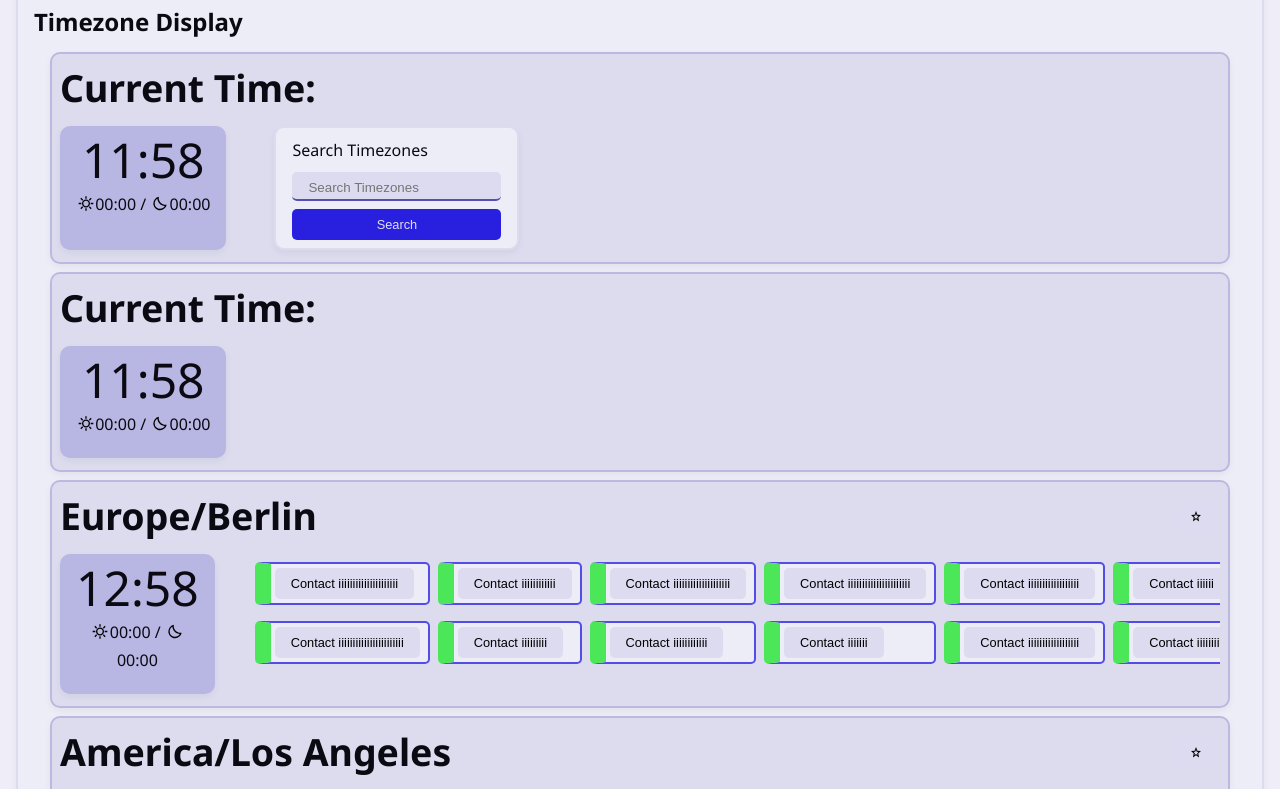
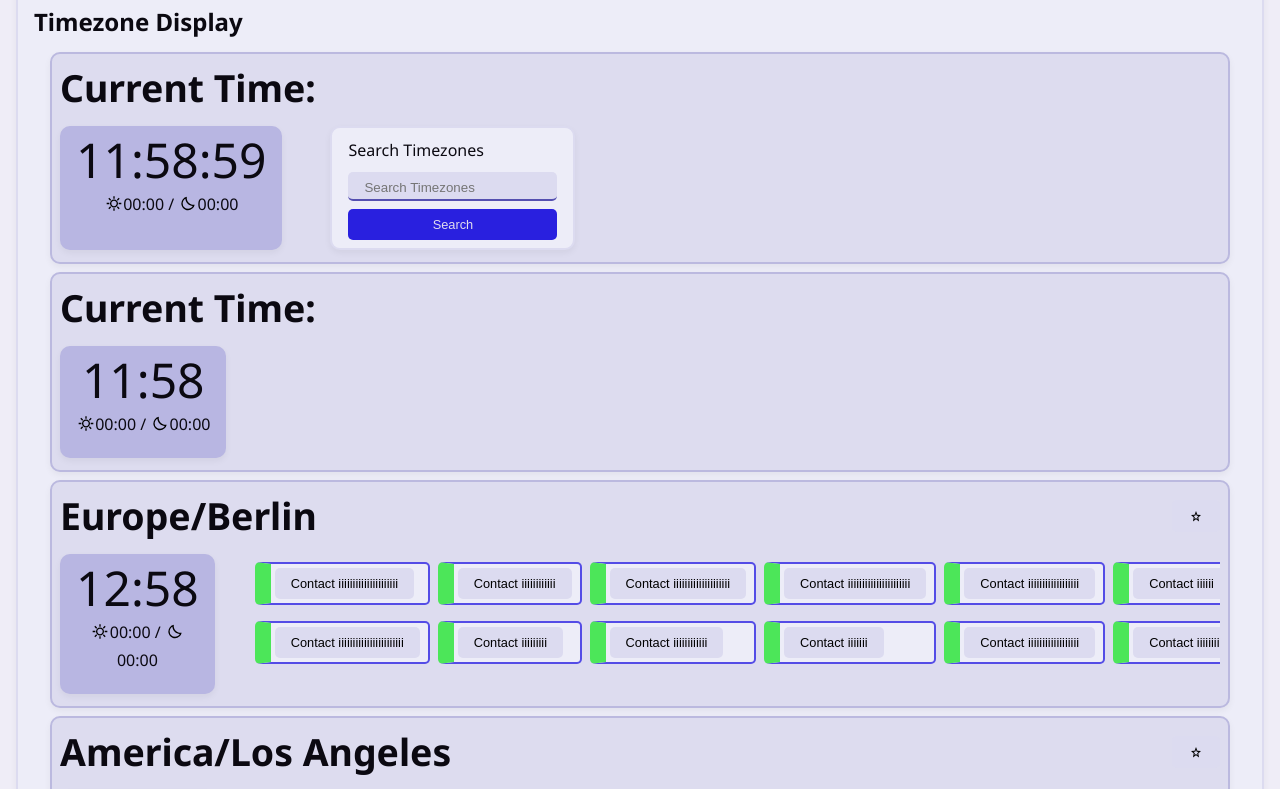
Before and after one commit to CMSC-495-7383-Group-3/timezone-webapp, a React (Vite) app in the folder frontend/: page /test in a window 1280 px wide. Shown: the part 946-1735 px from the top of the page. Built offline with nearby package versions, Linux system fonts and the light colour scheme; a web font is replaced by a local one.

Commit message:
Extracted TimeZoneSearch and ContactList Into Their Own Components

```diff
--- /dev/null
+++ b/frontend/src/components/ContactList.tsx
@@ -0,0 +1,25 @@
+import determineContactAvailability from "../lib/determineContactAvailability"
+import { Contact } from "../types"
+import ContactListItem from "./ContactListItem"
+
+interface IContactListProps {
+  time: Date
+
+  // List of contacts to display
+  contacts: Contact[]
+}
+
+export default function ContactList(props: IContactListProps) {
+  return (
+    <ul className="contacts-list">
+      {props.contacts.map((contact) => (
+        <ContactListItem
+          contact={contact}
+          // TODO: Find a better way to call this, depending on how to final timezone resolution will work
+          availability={determineContactAvailability(props.time)}
+          key={`timezone-list-item-${contact.id}`}
+        />
+      ))}
+    </ul>
+  )
+}
--- a/frontend/src/components/LocalTimeDisplay.tsx
+++ b/frontend/src/components/LocalTimeDisplay.tsx
@@ -1,18 +1,16 @@
 import "./localTimeDisplay.scss"
-import { useEffect, useState } from "react"
+import { ReactNode, useEffect, useState } from "react"
 import sunriseIcon from "/sunny_24dp_0B0911_FILL0_wght400_GRAD0_opsz24.svg"
 import sunsetIcon from "/bedtime_24dp_0B0911_FILL0_wght400_GRAD0_opsz24.svg"
 
 interface ILocalTimeDisplayProps {
-  hideSearch?: boolean
   seconds?: boolean
+  children?: ReactNode
 }
 
 // Displays the local time and a search field to search for other timezones
 export default function LocalTimeDisplay(props: ILocalTimeDisplayProps) {
   const [date, setDate] = useState(new Date())
-  const [query, setQuery] = useState("")
-
   useEffect(() => {
     const timer = setInterval(() => {
       setDate(new Date())
@@ -21,11 +19,6 @@ export default function LocalTimeDisplay(props: ILocalTimeDisplayProps) {
       clearInterval(timer)
     }
   }, [])
-
-  const onSearchSubmit = (e: React.FormEvent<HTMLFormElement>) => {
-    e.preventDefault()
-    console.log("Submitted form ", e)
-  }
 
   return (
     <div className="container secondary current-time-display">
@@ -49,23 +42,7 @@ export default function LocalTimeDisplay(props: ILocalTimeDisplayProps) {
             00:00
           </p>
         </div>
-        {!props.hideSearch ? (
-          <div className="container primary search">
-            <form onSubmit={onSearchSubmit}>
-              <label htmlFor="query">Search Timezones</label>
-              <input
-                type="text"
-                name="query"
-                value={query}
-                onChange={(e) => setQuery(e.target.value)}
-                placeholder="Search Timezones"
-              />
-              <input type="submit" value="Search" />
-            </form>
-          </div>
-        ) : (
-          <></>
-        )}
+        {props.children}
       </div>
     </div>
   )
--- a/frontend/src/components/TestComponent.tsx
+++ b/frontend/src/components/TestComponent.tsx
@@ -3,6 +3,7 @@ import ContactEditor from "./ContactEditor"
 import LocalTimeDisplay from "./LocalTimeDisplay"
 import "./testComponent.scss"
 import TimezoneDisplay from "./TimezoneDisplay"
+import TimeZoneSearch from "./TimeZoneSearch"
 import viteLogo from "/vite.svg"
 
 function generateDebugContacts(count: number): Contact[] {
@@ -86,8 +87,10 @@ export default function TestComponent() {
       <div className="container">
         <h1>Components</h1>
         <h2>Timezone Display</h2>
+        <LocalTimeDisplay seconds>
+          <TimeZoneSearch />
+        </LocalTimeDisplay>
         <LocalTimeDisplay />
-        <LocalTimeDisplay hideSearch />
         <TimezoneDisplay timezone="Europe/Berlin" contacts={testContacts} />
         <TimezoneDisplay
           timezone="America/Los_Angeles"
--- /dev/null
+++ b/frontend/src/components/TimeZoneSearch.tsx
@@ -0,0 +1,26 @@
+import { useState } from "react"
+
+export default function TimeZoneSearch() {
+  const [query, setQuery] = useState("")
+
+  const onSearchSubmit = (e: React.FormEvent<HTMLFormElement>) => {
+    e.preventDefault()
+    console.log("Submitted form ", e)
+  }
+
+  return (
+    <div className="container primary search">
+      <form onSubmit={onSearchSubmit}>
+        <label htmlFor="query">Search Timezones</label>
+        <input
+          type="text"
+          name="query"
+          value={query}
+          onChange={(e) => setQuery(e.target.value)}
+          placeholder="Search Timezones"
+        />
+        <input type="submit" value="Search" />
+      </form>
+    </div>
+  )
+}
--- a/frontend/src/components/TimezoneDisplay.tsx
+++ b/frontend/src/components/TimezoneDisplay.tsx
@@ -1,18 +1,21 @@
 import "./timeZoneDisplay.scss"
-import { useEffect, useState } from "react"
-import { Contact } from "../types"
-import ContactListItem from "./ContactListItem"
+import { ReactNode, useEffect, useState } from "react"
 import validateTimezone from "../lib/validateTimezone"
-import determineContactAvailability from "../lib/determineContactAvailability"
 import starIcon from "/star_24dp_0B0911_FILL0_wght400_GRAD0_opsz24.svg"
 import sunriseIcon from "/sunny_24dp_0B0911_FILL0_wght400_GRAD0_opsz24.svg"
 import sunsetIcon from "/bedtime_24dp_0B0911_FILL0_wght400_GRAD0_opsz24.svg"
+import ContactList from "./ContactList"
+import { Contact } from "../types"
 
 interface ITimezoneDisplayProps {
   // Timezones to be displayed for this component
   timezone: string
   // List of contacts associated with this timezone
   contacts: Contact[]
+
+  hideContactsList?: boolean
+
+  children?: ReactNode
 }
 
 function prettyTimezoneName(timezone: string): string {
@@ -79,22 +82,21 @@ export default function TimezoneDisplay(props: ITimezoneDisplayProps) {
             00:00
           </p>
         </div>
-        <ul className="contacts-list">
-          {props.contacts.map((contact) => (
-            <ContactListItem
-              contact={contact}
-              // TODO: Find a better way to call this, depending on how to final timezone resolution will work
-              availability={determineContactAvailability(
+        {!props.hideContactsList ? (
+          <ContactList
+            contacts={props.contacts}
+            time={
               new Date(
                 date.toLocaleString("en-US", {
                   timeZone: props.timezone,
                 })
               )
+            }
+          />
+        ) : (
+          <></>
         )}
-              key={`timezone-list-item-${contact.id}`}
-            />
-          ))}
-        </ul>
+        {props.children}
       </div>
     </div>
   )
--- a/frontend/src/pages/Home.tsx
+++ b/frontend/src/pages/Home.tsx
@@ -1,4 +1,5 @@
 import LocalTimeDisplay from "../components/LocalTimeDisplay"
+import TimeZoneSearch from "../components/TimeZoneSearch"
 import "./home.scss"
 
 export default function Home() {
@@ -9,7 +10,9 @@ export default function Home() {
         <h2>Timezone Webapp</h2>
         <p>Additional Information.</p>
       </div>
-      <LocalTimeDisplay seconds />
+      <LocalTimeDisplay seconds>
+        <TimeZoneSearch />
+      </LocalTimeDisplay>
       <div className="flex">
         <div className="container">
           <h2>About 1</h2>
```
Lines whose indentation alone changed are shown as unchanged.
